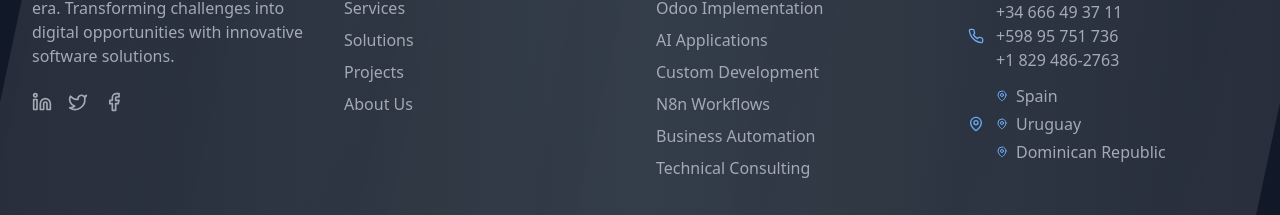
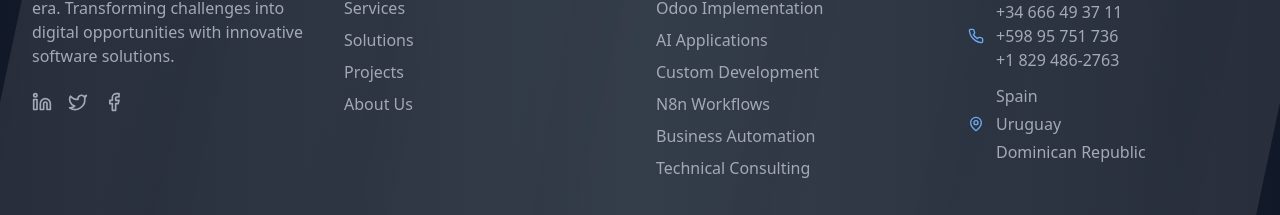
Before and after one commit to rafaelcuba81/doceleguas-web, a React (Vite) app: page /contact in a window 1280 px wide. Shown: the part 1667-1882 px from the top of the page. Built offline with nearby package versions, Linux system fonts and the light colour scheme.

Commit message:
Remove location icons from footer

```diff
--- a/src/components/Footer.tsx
+++ b/src/components/Footer.tsx
@@ -94,18 +94,9 @@ const Footer = () => {
               <div className="flex items-center space-x-3 hover:translate-x-1 transition-transform duration-300">
                 <MapPin className="h-4 w-4 text-blue-400" />
                 <div className="text-gray-400 space-y-1">
-                  <div className="flex items-center space-x-2">
-                    <MapPin className="h-3 w-3 text-blue-400" />
-                    <span>Spain</span>
-                  </div>
-                  <div className="flex items-center space-x-2">
-                    <MapPin className="h-3 w-3 text-blue-400" />
-                    <span>Uruguay</span>
-                  </div>
-                  <div className="flex items-center space-x-2">
-                    <MapPin className="h-3 w-3 text-blue-400" />
-                    <span>Dominican Republic</span>
-                  </div>
+                  <div>Spain</div>
+                  <div>Uruguay</div>
+                  <div>Dominican Republic</div>
                 </div>
               </div>
             </div>
```
